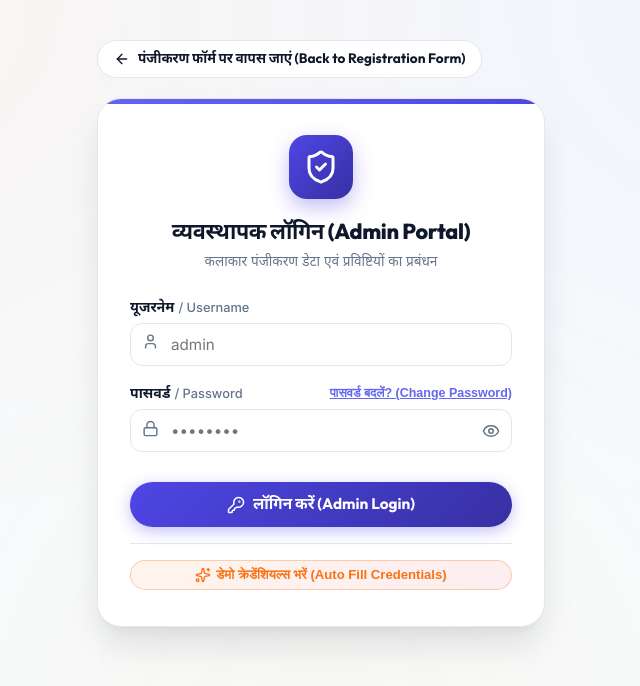
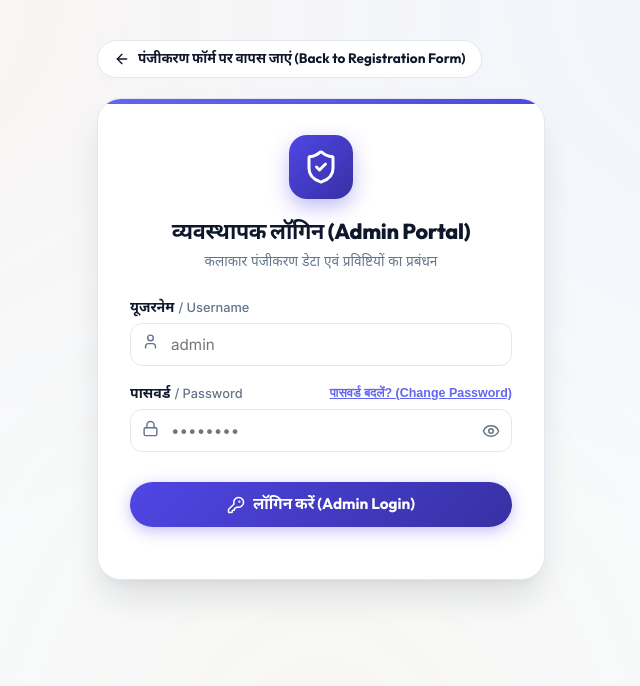
Before and after one commit to Engi-Geek/artist--registration-form, a React (Vite) app: page /admin in a window 1280 px wide. Shown: the top 686 px of the page, without its empty margins (319-959 px from the left). Built offline with nearby package versions, Linux system fonts and the light colour scheme; no server answers.

Commit message:
Remove Auto Fill Credentials button from AdminLogin

```diff
--- a/src/components/admin/AdminLogin.jsx
+++ b/src/components/admin/AdminLogin.jsx
@@ -5,7 +5,6 @@ import {
   User,
   ArrowLeft,
   KeyRound,
-  Sparkles,
   AlertCircle,
   CheckCircle2,
   Eye,
@@ -91,14 +90,6 @@ export const AdminLogin = ({ onLoginSuccess, onBackToForm }) => {
       setConfirmPassword('');
       setMode('login');
     }, 600);
-  };
-
-  const handleFillDemo = () => {
-    setUsername('admin');
-    const activePassword = getStoredPassword();
-    setPassword(activePassword);
-    setError('');
-    setSuccessMsg('');
   };
 
   return (
@@ -282,18 +273,6 @@ export const AdminLogin = ({ onLoginSuccess, onBackToForm }) => {
                 </>
               )}
             </button>
-
-            <div style={{ borderTop: '1px solid var(--border-color)', paddingTop: '16px', textAlign: 'center' }}>
-              <button
-                type="button"
-                className="btn-demo"
-                style={{ width: '100%', justifyContent: 'center' }}
-                onClick={handleFillDemo}
-              >
-                <Sparkles size={16} />
-                <span>डेमो क्रेडेंशियल्स भरें (Auto Fill Credentials)</span>
-              </button>
-            </div>
           </form>
         ) : (
           /* Change Password Form */
```
